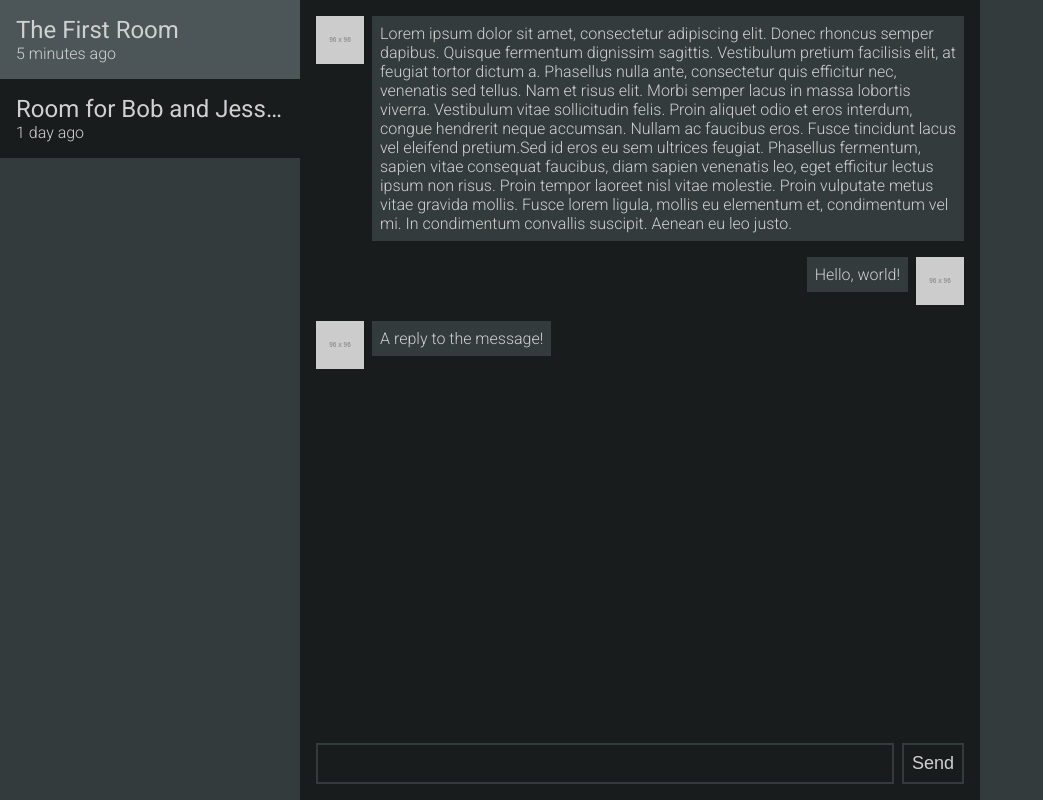
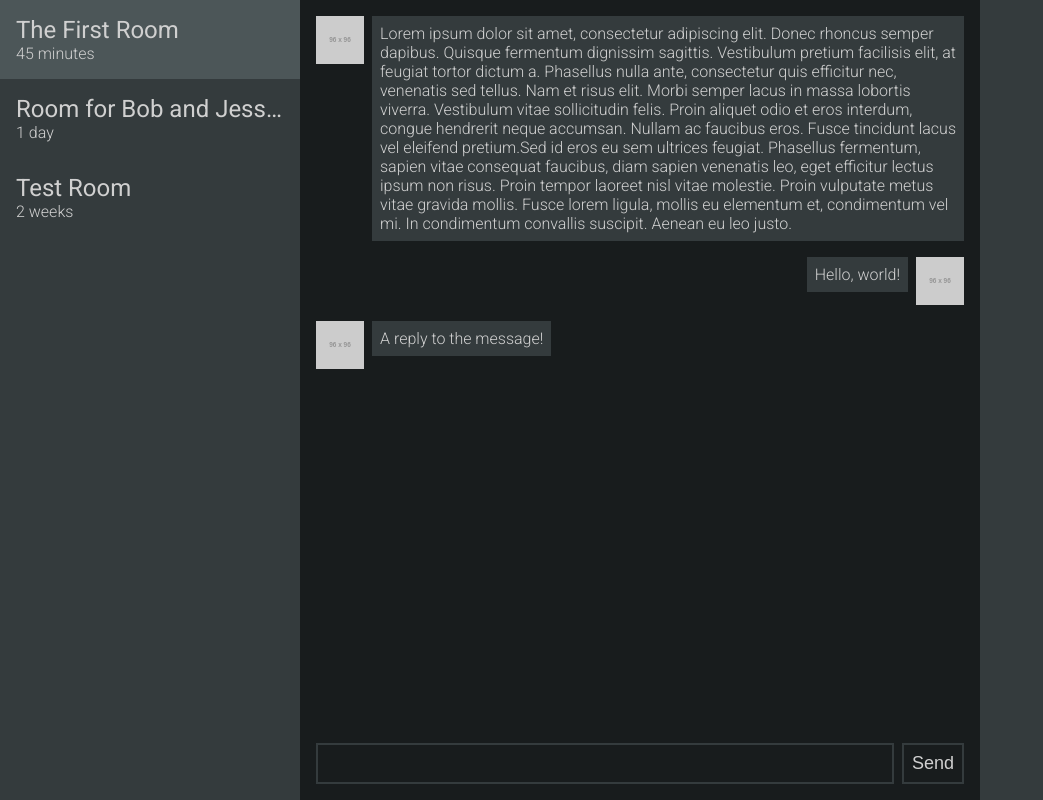
Before and after one commit to nathan-osman/pratl, a React (Create React App) app in the folder ui/: page / in a window 1280 px wide. Shown: the whole page, without its empty margins (0-1043 px from the left). Built offline with nearby package versions, Linux system fonts and the light colour scheme.

Commit message:
Implement slice for room data.

```diff
--- a/ui/package.json
+++ b/ui/package.json
@@ -7,6 +7,7 @@
     "@testing-library/jest-dom": "^5.14.1",
     "@testing-library/react": "^12.1.2",
     "@testing-library/user-event": "^13.3.0",
+    "classnames": "^2.3.1",
     "react": "^17.0.2",
     "react-dom": "^17.0.2",
     "react-redux": "^7.2.5",
--- a/ui/src/features/rooms/Rooms.js
+++ b/ui/src/features/rooms/Rooms.js
@@ -1,16 +1,24 @@
+import classNames from 'classnames';
+import { useDispatch, useSelector } from 'react-redux';
+import { setActive } from './roomsSlice';
 import './Rooms.scss';
 
 const Rooms = () => {
+
+  const rooms = useSelector(state => state.rooms);
+  const dispatch = useDispatch();
+
   return <div id="rooms">
     <div className="room-list">
-      <div className="room">
-        <div className="name">The First Room</div>
-        <div className="time">5 minutes ago</div>
-      </div>
-      <div className="room active">
-        <div className="name">Room for Bob and Jessica</div>
-        <div className="time">1 day ago</div>
-      </div>
+      {rooms.all.map((r, i) =>
+        <div
+          className={classNames('room', { active: rooms.activeIndex === i })}
+          onClick={() => dispatch(setActive(i))}
+        >
+          <div className="name">{r.name}</div>
+          <div className="time">{r.creationDate}</div>
+        </div>
+      )}
     </div>
   </div>;
 };
--- a/ui/src/features/rooms/roomsSlice.js
+++ b/ui/src/features/rooms/roomsSlice.js
@@ -1,7 +1,36 @@
+import { createSlice } from "@reduxjs/toolkit";
 
+const initialState = {
+  all: [
+    {
+      name: "The First Room",
+      creationDate: "45 minutes"
+    },
+    {
+      name: "Room for Bob and Jessica",
+      creationDate: "1 day"
+    },
+    {
+      name: "Test Room",
+      creationDate: "2 weeks"
+    }
+  ],
+  activeIndex: -1
+};
 
-const SET = 'rooms/SET';
+const roomsSlice = createSlice({
+  name: 'rooms',
+  initialState: initialState,
+  reducers: {
+    setRooms(state, action) {
+      state.all = action.payload;
+    },
+    setActive(state, action) {
+      state.activeIndex = action.payload;
+    }
+  }
+});
 
-export default function roomsReducer(state = {}, action) {
-  return state;
-}
+export const { setRooms, setActive } = roomsSlice.actions;
+
+export default roomsSlice.reducer;
```
Also changed, not shown: 1 other file (tests, documents, lock files or other folders).
